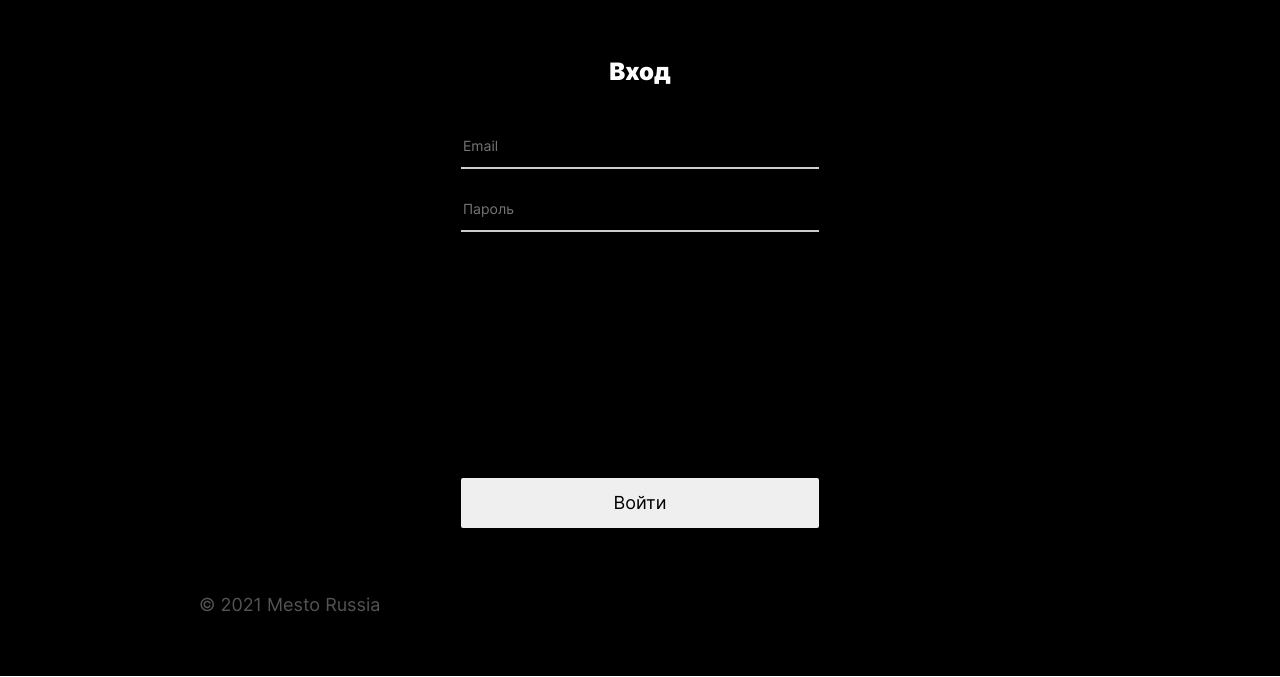
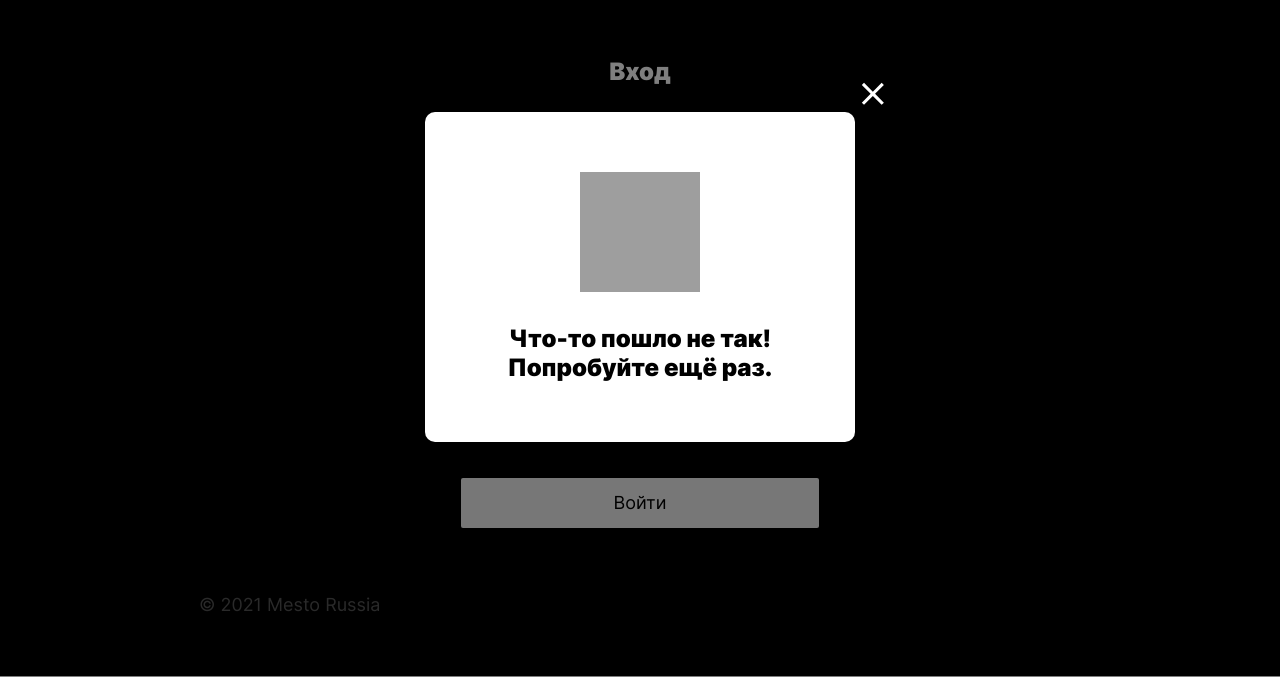
Before and after one commit to cindy-nat/react-mesto-auth, a React app: page /sign-in in a window 1280 px wide. Shown: the part 123-800 px from the top of the page. Built offline with nearby package versions, Linux system fonts and the light colour scheme; no server answers; grey boxes are pictures that could not be loaded.

Commit message:
done layout for infortooltip

```diff
--- /dev/null
+++ b/src/blocks/popup/__picture-title/popup__picture-title.css
@@ -0,0 +1,8 @@
+.popup__picture-title {
+  width: 120px;
+  height: 120px;
+  background-image: url("../../../images/error-picture.svg");
+  align-self: center;
+  margin: 60px 0 32px;
+
+}
--- /dev/null
+++ b/src/blocks/popup/__title/_position/popup__title_position_center.css
@@ -0,0 +1,5 @@
+.popup__title_position_center {
+  margin: 0 auto 60px;
+  max-width: 358px;
+  text-align: center;
+}
--- a/src/components/App.js
+++ b/src/components/App.js
@@ -12,6 +12,7 @@ import AddPlacePopup from "./AddPlacePopup";
 import ConfirmDeletePopup from "./ConfirmDeletePopup";
 import Login from "./Login";
 import Register from "./Register";
+import InfoTooltip from "./InfoTooltip";
 
 function App() {
   const [isEditProfilePopupOpen, setEditProfilePopupOpen] = React.useState(false);
@@ -131,10 +132,16 @@ function App() {
         <main className="content">
           <Route path="/sign-in">
             <Login/>
+            <InfoTooltip
+              imageUrl = "/react-mesto-auth/static/media/error-picture.df8eddf6.svg"
+              text="Что-то пошло не так! Попробуйте ещё раз."/>
           </Route>
 
           <Route path="/sign-up">
             <Register/>
+            <InfoTooltip
+            imageUrl="/react-mesto-auth/static/media/done-picture.1b6082f8.svg"
+            text="Вы успешно зарегистрировались!"/>
           </Route>
 
         <Route path="/main">
--- a/src/components/InfoTooltip.js
+++ b/src/components/InfoTooltip.js
@@ -1,11 +1,15 @@
 import React from "react";
 
-function InfoTooltip () {
+function InfoTooltip ({ onClose, imageUrl, text }) {
   return (
-    <form>
-      <p>Popo</p>
-      <input />
-    </form>
+    <div className={`popup popup_opened`}>
+      <div className="popup__form">
+        <div className="popup__picture-title"
+             style={{backgroundImage: `url(${imageUrl})`}}></div>
+        <h2 className="popup__title popup__title_position_center">{text}</h2>
+        <button type="button" className="popup__close" onClick={onClose}></button>
+      </div>
+    </div>
   )
 }
 
--- a/src/components/Login.js
+++ b/src/components/Login.js
@@ -1,5 +1,5 @@
 import React from "react";
-import {Link} from "react-router-dom";
+import InfoTooltip from "./InfoTooltip";
 
 function Login () {
   return (
--- a/src/index.css
+++ b/src/index.css
@@ -29,6 +29,7 @@
 @import url('./blocks/popup/popup.css');
 @import url('./blocks/popup/__form/popup__form.css');
 @import url('./blocks/popup/__title/popup__title.css');
+@import url('./blocks/popup/__title/_position/popup__title_position_center.css');
 @import url('./blocks/popup/__input-container/popup__input-container.css');
 @import url('./blocks/popup/__text/popup__text.css');
 @import url('./blocks/popup/__submit/popup__submit.css');
@@ -43,6 +44,8 @@
 @import url('./blocks/popup/__error/popup__error.css');
 @import url('./blocks/popup/__error/_visible/popup__error_visible.css');
 @import url('./blocks/popup/__submit/_disabled/popup__submit_disabled.css');
+@import url('./blocks/popup/__picture-title/popup__picture-title.css');
+
 
 @import "./blocks/form/form.css";
 @import "./blocks/form/__title/form__title.css";
```
Also changed, not shown: src/images/done-picture.svg (added), src/images/error-picture.svg (added).
